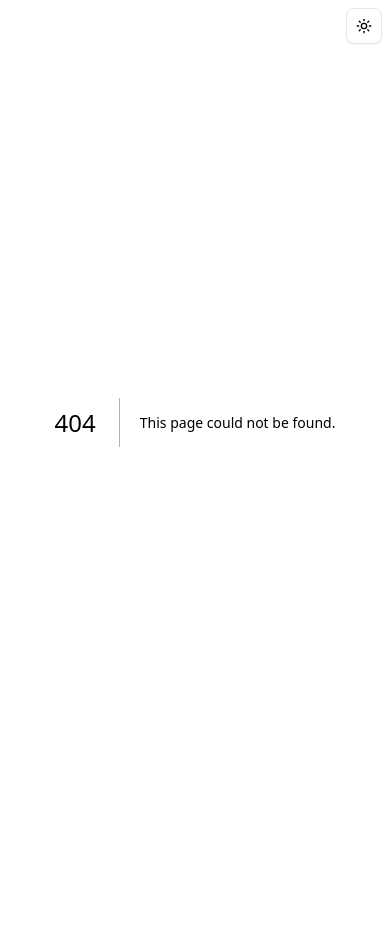
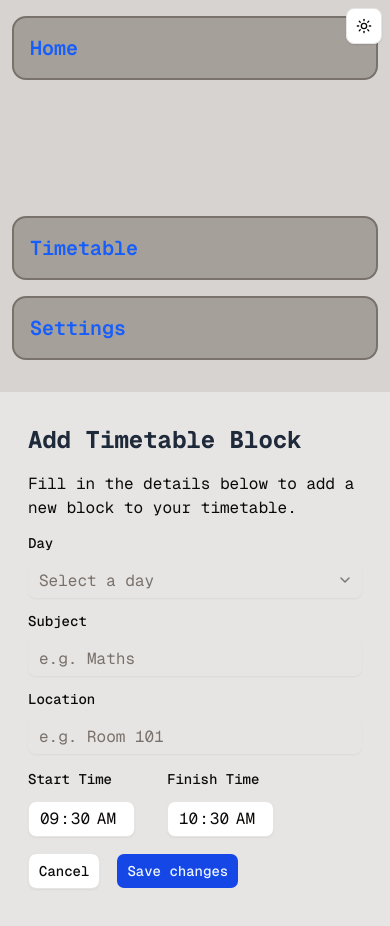
Before and after one commit to ASam08/timetable-app, a Next.js app: page /dashboard/timetable/add-block in a window 390 px wide. Before the commit this address had no page. Shown: the top 926 px of the page. Before the commit the page ends 844 px from the top, so only its background shows below. Built offline with nearby package versions, Linux system fonts and the light colour scheme.

Commit message:
Moved add timetable block form to it's own page, and now functioning. Added some responsive design to the timetable page (more to come)

```diff
--- a/app/createdb/route.ts
+++ b/app/createdb/route.ts
@@ -41,20 +41,6 @@ async function createTimetableBlockTable() {
             start_time TIME NOT NULL,
             end_time TIME NOT NULL,
             day_of_week VARCHAR(10) NOT NULL,
-            created_at TIMESTAMP DEFAULT CURRENT_TIMESTAMP,
-            updated_at TIMESTAMP DEFAULT CURRENT_TIMESTAMP
-        );
-    `;
-    return { message: "Table created" };
-}
-
-async function createTimetableEntryTable() {
-  await sql`CREATE EXTENSION IF NOT EXISTS "uuid-ossp"`;
-  await sql`
-        CREATE TABLE IF NOT EXISTS timetable_entries (
-            id UUID DEFAULT uuid_generate_v4() PRIMARY KEY,
-            timetable_set_id UUID NOT NULL,
-            timetable_block_id UUID NOT NULL,
             subject VARCHAR(255) NOT NULL,
             location VARCHAR(255) NOT NULL,
             created_at TIMESTAMP DEFAULT CURRENT_TIMESTAMP,
@@ -63,6 +49,22 @@ async function createTimetableEntryTable() {
     `;
     return { message: "Table created" };
 }
+
+// async function createTimetableEntryTable() {
+//   await sql`CREATE EXTENSION IF NOT EXISTS "uuid-ossp"`;
+//   await sql`
+//         CREATE TABLE IF NOT EXISTS timetable_entries (
+//             id UUID DEFAULT uuid_generate_v4() PRIMARY KEY,
+//             timetable_set_id UUID NOT NULL,
+//             timetable_block_id UUID NOT NULL,
+//             subject VARCHAR(255) NOT NULL,
+//             location VARCHAR(255) NOT NULL,
+//             created_at TIMESTAMP DEFAULT CURRENT_TIMESTAMP,
+//             updated_at TIMESTAMP DEFAULT CURRENT_TIMESTAMP
+//         );
+//     `;
+//     return { message: "Table created" };
+// }
 
 async function createUserTimetableSetsTable() {
   await sql`CREATE EXTENSION IF NOT EXISTS "uuid-ossp"`;
--- /dev/null
+++ b/app/dashboard/timetable/add-block/page.tsx
@@ -0,0 +1,10 @@
+import AddTimetableBlock from "@/app/ui/timetable/addtimetableblock";
+
+export default function addBlockPage() {
+    return (
+        <div className="flex h-full flex-col px-3 py-4 md:px-2">
+            <AddTimetableBlock />
+        </div>
+
+    )
+}
--- a/app/dashboard/timetable/page.tsx
+++ b/app/dashboard/timetable/page.tsx
@@ -1,14 +1,30 @@
 import ToggleFormVisibility from "@/app/ui/timetable/toggleformvisibility"
 import Timetable from "@/app/ui/timetable/timetable"
-import AddTimetableBlock from "@/app/ui/timetable/addtimetableblock";
+import { Button } from "@/components/ui/button";
+import Link from "next/link";
+import { PlusIcon, PlusCircle } from "lucide-react";
 
 export default function timetablePage() {
     const dow=["Time", "Monday", "Tuesday", "Wednesday", "Thursday", "Friday", "Saturday", "Sunday"];
     return (
         <div className="flex h-full flex-col px-3 py-4 md:px-2">
             <h1 className="text-2xl font-bold mb-4 text-gray-800 dark:text-gray-200">Timetable</h1>
-            <ToggleFormVisibility />
-            <AddTimetableBlock />
+            <div className="flex flex-rows">
+                <div className="flex grow">
+                    <ToggleFormVisibility/>
+                </div>
+                <div className="flex grow justify-end">
+                    <Link href='\dashboard\timetable\add-block'>
+                        <Button className="text-white bg-blue-600 hidden sm:flex">
+                            <PlusCircle /> Add Timetable Block
+                        </Button>
+                        <Button className="text-white bg-blue-600 sm:hidden flex">
+                            <PlusCircle />
+                        </Button>
+                    </Link>
+                </div>
+            </div>
+
             <Timetable />
         </div>
     )
--- a/app/ui/timetable/addtimetableblock.tsx
+++ b/app/ui/timetable/addtimetableblock.tsx
@@ -1,15 +1,5 @@
 "use client";
 
-import {
-    Dialog,
-    DialogContent,
-    DialogDescription,
-    DialogHeader,
-    DialogTitle,
-    DialogTrigger,
-    DialogFooter,
-    DialogClose,
-} from "@/components/ui/dialog";
 import { Label } from "@/components/ui/label";
 import { Input } from "@/components/ui/input";
 import { Button } from "@/components/ui/button";
@@ -23,8 +13,8 @@ import {
 } from "@/components/ui/combobox";
 import { Field, FieldLabel } from "@/components/ui/field";
 import { addTimetableBlock } from "@/lib/actions";
-import { get } from "http";
 import { getTimetableSets } from "@/lib/data";
+import Link from "next/link";
 
 export default function AddTimetableBlock() {
     const dow = ["Monday", "Tuesday", "Wednesday", "Thursday", "Friday", "Saturday", "Sunday"];
@@ -32,18 +22,15 @@ export default function AddTimetableBlock() {
     const timetable_set_id = getTimetableSets;
 
     return (
-        <Dialog>
-            <DialogTrigger asChild>
-                <Button variant="outline">Add Timetable Block</Button>
-            </DialogTrigger>
-            <DialogContent className="sm:max-w-lg">
-                <form id="blockform" onSubmit={formAction}>
-                    <DialogHeader>
-                        <DialogTitle>Add Timetable Block</DialogTitle>
-                        <DialogDescription>
+        <form action={formAction}>
+            <div className="pb-4">
+                <h1 className="text-2xl font-bold mb-4 text-gray-800 dark:text-gray-200">
+                    Add Timetable Block
+                </h1>
+                <div className="grid gap-3">
                     Fill in the details below to add a new block to your timetable.
-                        </DialogDescription>
-                    </DialogHeader>
+                </div>
+            </div>
             <div className="grid gap-4">
                 <div className="grid gap-3">
                     <Label>Day</Label>
@@ -66,6 +53,10 @@ export default function AddTimetableBlock() {
                     <Label>Subject</Label>
                     <Input type="text" id="subject" name="subject" placeholder="e.g. Maths" />
                 </div>
+                <div className="grid gap-3">
+                    <Label>Location</Label>
+                    <Input type="text" id="location" name="location" placeholder="e.g. Room 101" />
+                </div>
                 <div className="grid-cols-2 flex gap-8">
                     <div className="grid gap-3">
                         <Field className="flex">
@@ -85,28 +76,28 @@ export default function AddTimetableBlock() {
                             <FieldLabel htmlFor="finish-time-picker">Finish Time</FieldLabel>
                             <Input
                             type="time"
-                                    id="finish_time"
-                                    name="finish_time"
+                            id="end_time"
+                            name="end_time"
                             step="300"
                             defaultValue="10:30"
                             className="pr-4 bg-background appearance-none [&::-webkit-calendar-picker-indicator]:hidden [&::-webkit-calendar-picker-indicator]:appearance-none"
                             />
                         </Field>
-                                <Field className="hidden">
+                        {/* <Field className="hidden">
                             <Input id="timetable_set_id" readOnly/>{timetable_set_id}
-                                </Field>
+                        </Field> */}
                     </div>
                 </div>
             </div>
-                    <DialogFooter>
-                        <DialogClose asChild>
+            <div className="flex flex-row py-4 gap-4">
+                <Link href='/dashboard/timetable'>
                     <Button variant="outline">Cancel</Button>
-                        </DialogClose>
-                        <Button type="submit" form="blockform">Save changes</Button>
-                    </DialogFooter>
+                </Link>
+                <Button type="submit">Save changes</Button>
+            </div>
         </form>
-            </DialogContent>
-        </Dialog>
+
+
 
     )
 }
--- a/app/ui/timetable/timetable.tsx
+++ b/app/ui/timetable/timetable.tsx
@@ -2,13 +2,25 @@
 
 export default function Timetable() {
     const dow = ["Time", "Monday", "Tuesday", "Wednesday", "Thursday", "Friday", "Saturday", "Sunday"];
+    const middow = ["Time", "Mon","Tue","Wed","Thu","Fri","Sat","Sun"]
+    const shortdow = ["","M","Tu","W","Th","F","Sa","Su"]
     const hours = Array.from({ length: 12 }, (_, i) => `${i + 8}:00`);
     return (
         <div className="mt-6 p-4 border-2 border-dashed border-gray-300 dark:border-gray-700 rounded-lg">
             <div className="grid grid-cols-8 divide-dashed divide-x-2 divide-gray-800 dark:divide-gray-300 mt-4">
                 {dow.map((day) => (
-                    <div key={day} className="bg-gray-100 dark:bg-gray-800 py-4 px-1 text-center text-gray-700 dark:text-gray-300">
+                    <div key={day} className="hidden lg:grid bg-gray-100 dark:bg-gray-800 py-4 px-1 text-center text-gray-700 dark:text-gray-300">
                         {day}
+                    </div>
+                ))}
+                {shortdow.map((shortday) => (
+                    <div key={shortday} className="grid md:hidden bg-gray-100 dark:bg-gray-800 py-4 px-1 text-center text-gray-700 dark:text-gray-300">
+                        {shortday}
+                    </div>
+                ))}
+                {middow.map((midday) => (
+                    <div key={midday} className="hidden md:max-lg:grid bg-gray-100 dark:bg-gray-800 py-4 px-1 text-center text-gray-700 dark:text-gray-300">
+                        {midday}
                     </div>
                 ))}
                 {hours.map((hour) => (
--- a/lib/actions.ts
+++ b/lib/actions.ts
@@ -7,7 +7,7 @@ import { redirect } from "next/navigation";
 
 const sql = postgres(process.env.POSTGRES_URL!);
 
-const user_id = "123e4567-e89b-12d3-a456-426614174000"; // Placeholder for the authenticated user's ID
+const user_id = "123e4567-e89b-12d3-a456-426614174000"; //TODO: Placeholder for the authenticated user's ID
 
 const TimetableSetSchema = z.object({
     id: z.string(),
@@ -58,6 +58,7 @@ const TimetableBlockSchema = z.object({
     timetable_set_id: z.string(),
     day: z.enum(["Monday", "Tuesday", "Wednesday", "Thursday", "Friday", "Saturday", "Sunday"]),
     subject: z.string().min(1, "Subject is required"),
+    location: z.string().min(1, "Location is required"),
     start_time: z.string().min(1, "Start time is required"),
     end_time: z.string().min(1, "End time is required"),
 });
@@ -69,6 +70,7 @@ export async function addTimetableBlock(formData: FormData) {
         timetable_set_id: /*formData.get("timetable_set_id"),*/ testingSetId,
         day: formData.get("day"),
         subject: formData.get("subject"),
+        location: formData.get("location"),
         start_time: formData.get("start_time"),
         end_time: formData.get("end_time"),
     });
@@ -80,12 +82,12 @@ export async function addTimetableBlock(formData: FormData) {
             consoleLog: console.log(validatedFields.error),
         };
     }
-    const { timetable_set_id, day, subject, start_time, end_time } = validatedFields.data;
+    const { timetable_set_id, day, subject, location, start_time, end_time } = validatedFields.data;
 
     try {
         await sql`
-            INSERT INTO timetable_blocks (timetable_set_id, day, subject, start_time, end_time)
-            VALUES (${timetable_set_id}, ${day}, ${subject}, ${start_time}, ${end_time})
+            INSERT INTO timetable_blocks (timetable_set_id, day_of_week, subject, location, start_time, end_time)
+            VALUES (${timetable_set_id}, ${day}, ${subject}, ${location}, ${start_time}, ${end_time})
         `;
         console.log(`Timetable block for ${subject} on ${day} created successfully`);
     } catch (error) {
@@ -95,6 +97,6 @@ export async function addTimetableBlock(formData: FormData) {
             error,
         };
     }
-    // revalidatePath("/dashboard/timetable");
-    // redirect("/dashboard/timetable");
+    revalidatePath("/dashboard/timetable");
+    redirect("/dashboard/timetable");
 }
--- a/lib/definitions.ts
+++ b/lib/definitions.ts
@@ -19,6 +19,8 @@ export type TimetableSet = {
 export type TimetableBlock = {
   id: string;
   timetable_set_id: string;
+  subject: string;
+  location: string;
   start_time: string;
   end_time: string;
   day_of_week:
```
Lines whose indentation alone changed are shown as unchanged.
